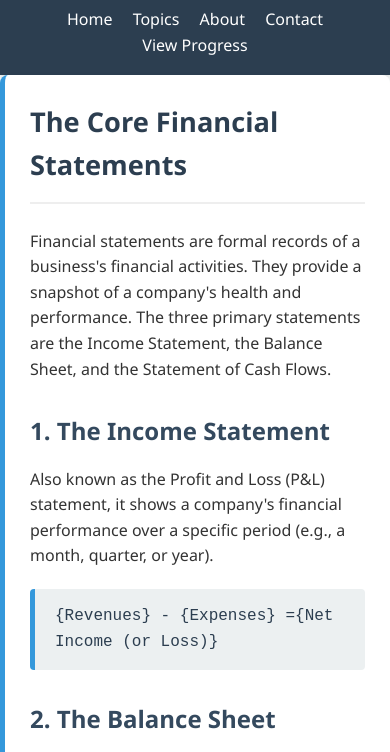
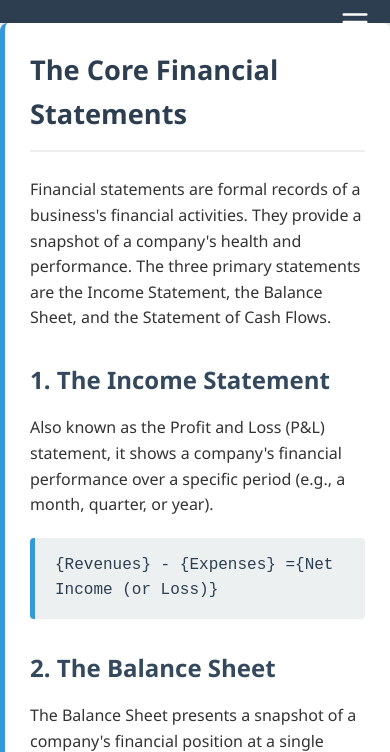
Before and after one commit to Azad-DU/accounting-learning-website, a plain HTML site: page topics/financial-statements.html in a window 390 px wide. Shown: the part 57-809 px from the top of the page. Drawn offline with Linux system fonts and the light colour scheme.

Commit message:
Add responsive humburger menu

```diff
--- a/css/style.css
+++ b/css/style.css
@@ -565,8 +565,7 @@ footer {
     }
 
     .modal-content {
-        width: 90%;
-        margin: 10% auto;
+       margin: 10% 20px;
     }
 
     .interactive-diagram {
@@ -713,3 +712,78 @@ footer {
 .journal-entry-table tbody tr:hover {
     background-color: #f9f9f9;
 }
+/* --- NEW STYLES: Responsive Hamburger Navigation --- */
+
+/* Style the hamburger button itself */
+#hamburger-btn {
+    display: none; /* Hidden by default on desktop */
+    background: transparent;
+    border: none;
+    color: white;
+    cursor: pointer;
+    float: right; /* Position it to the right */
+    padding: 0;
+    z-index: 1001; /* Make sure it's on top of other elements */
+}
+
+/* This is the main media query for mobile devices */
+@media (max-width: 820px) { /* Increased breakpoint for tablets/wide mobile */
+
+    /* Show the hamburger button */
+    #hamburger-btn {
+        display: block;
+    }
+
+    /* Hide the original navigation links */
+    header nav {
+        /* This creates the slide-out panel */
+        position: fixed;
+        top: 0;
+        right: -100%; /* Start off-screen to the right */
+        width: 280px; /* Width of the slide-out menu */
+        height: 100%;
+        background-color: #2c3e50; /* Dark background for the panel */
+        box-shadow: -5px 0 15px rgba(0,0,0,0.25);
+        transition: right 0.4s ease-in-out;
+        z-index: 1000;
+        padding-top: 80px; /* Space from the top */
+    }
+
+    /* This class will be added by JavaScript to show the menu */
+    header nav.active {
+        right: 0; /* Slide the menu into view */
+    }
+
+    /* Re-style the navigation list to be vertical */
+    header nav ul {
+        display: flex;
+        flex-direction: column; /* Stack the items vertically */
+        align-items: center;
+        width: 100%;
+    }
+
+    header nav ul li {
+        margin: 0;
+        width: 100%;
+        text-align: center;
+    }
+
+    /* Re-style the navigation buttons for the vertical menu */
+    header nav ul li > a {
+        display: block;
+        width: 100%;
+        padding: 20px;
+        border-radius: 0;
+        border: none;
+        border-bottom: 1px solid #4a627a;
+        background-color: transparent; /* Remove button background */
+        box-shadow: none;
+        backdrop-filter: none;
+        -webkit-backdrop-filter: none;
+    }
+
+    header nav ul li > a:hover, header nav ul li > a.active {
+        background-color: #3498db; /* Highlight on hover/active */
+        transform: none; /* No lifting effect on mobile */
+    }
+}
--- a/js/script.js
+++ b/js/script.js
@@ -116,4 +116,16 @@ document.addEventListener('DOMContentLoaded', () => {
             link.classList.add('active');
         }
     });
+    // Add this new code block inside the DOMContentLoaded listener in js/script.js
+
+    // --- Hamburger Menu Logic ---
+    const hamburgerBtn = document.getElementById('hamburger-btn');
+    const navMenu = document.querySelector('header nav');
+
+    if (hamburgerBtn && navMenu) {
+        hamburgerBtn.addEventListener('click', () => {
+            // Toggles the 'active' class on the nav menu
+            navMenu.classList.toggle('active');
+        });
+    }
 });
--- a/topics/financial-statements.html
+++ b/topics/financial-statements.html
@@ -10,6 +10,9 @@
     <header>
         <div class="container">
             <h1>Accounting Fundamentals</h1>
+            <button id="hamburger-btn" aria-label="Open navigation menu">
+            <svg xmlns="http://www.w3.org/2000/svg" width="30" height="30" viewBox="0 0 24 24" fill="none" stroke="currentColor" stroke-width="2" stroke-linecap="round" stroke-linejoin="round"><line x1="3" y1="12" x2="21" y2="12"></line><line x1="3" y1="6" x2="21" y2="6"></line><line x1="3" y1="18" x2="21" y2="18"></line></svg>
+        </button>
             <nav>
                 <ul>
                     <li><a href="../index.html">Home</a></li>
@@ -71,8 +74,8 @@
         <button id="mark-topic-complete" class="button" data-topic-id="financial-statements" style="display: none;">Mark Topic as Complete</button>
 
         <nav class="pagination">
-            <a href="debits-credits.html" class="button prev-button">&larr; Previous Topic</a>
-            <a href="../index.html" class="button next-button">Back to Home &rarr;</a>
+           <a href="debits-credits.html" class="button prev-button">&larr; Previous Topic</a>
+           <a href="journal-entry.html" class="button next-button">Next Topic: The Journal Entry &rarr;</a>
         </nav>
     </main>
 
```
Also changed, not shown: about.html (+3 -0 lines), contact.html (+3 -0 lines), index.html (+6 -1 lines), topics/basic-accounting-equation.html (+3 -0 lines), topics/debits-credits.html (+3 -0 lines), topics/journal-entry.html (+3 -0 lines).
